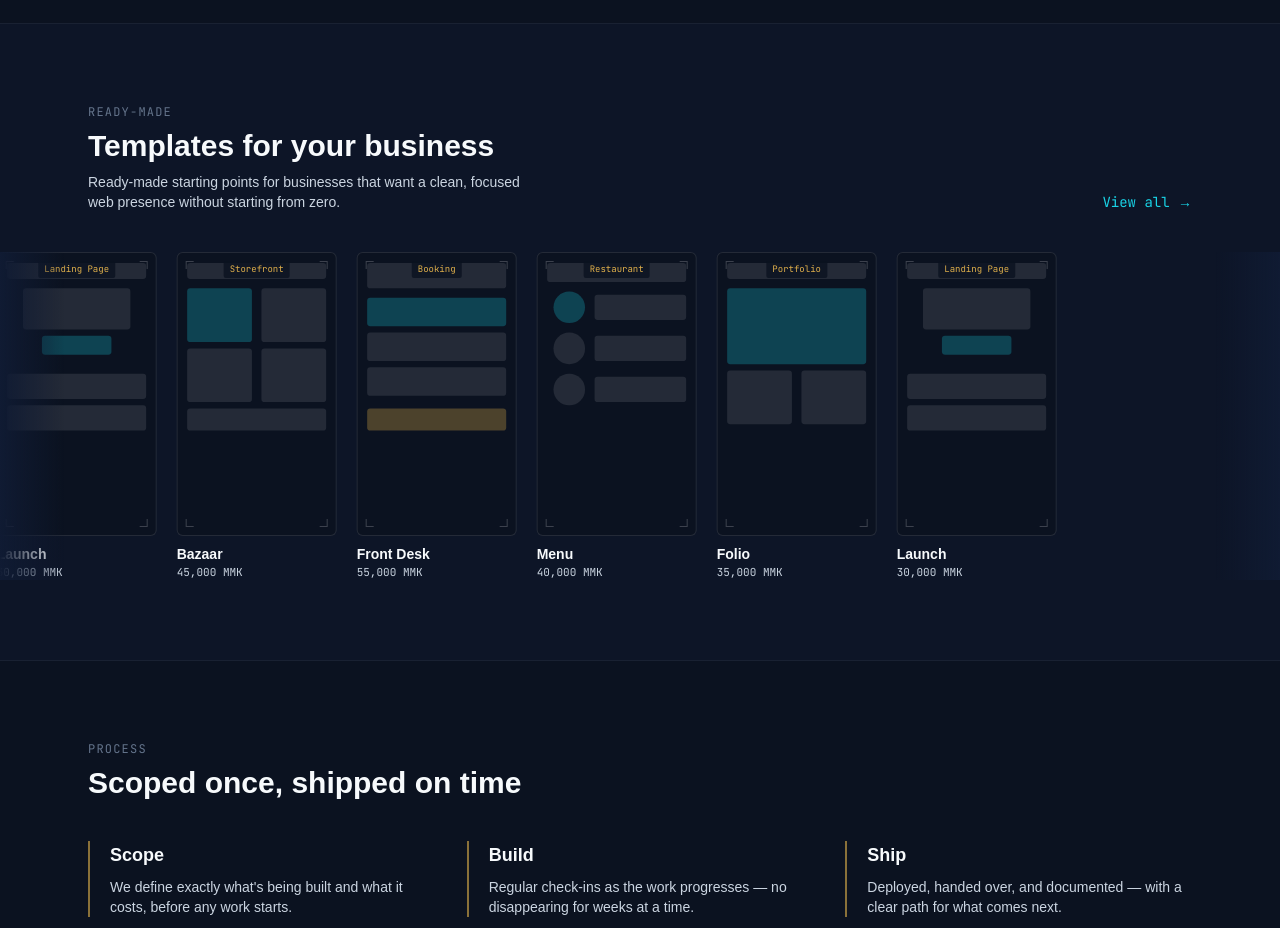
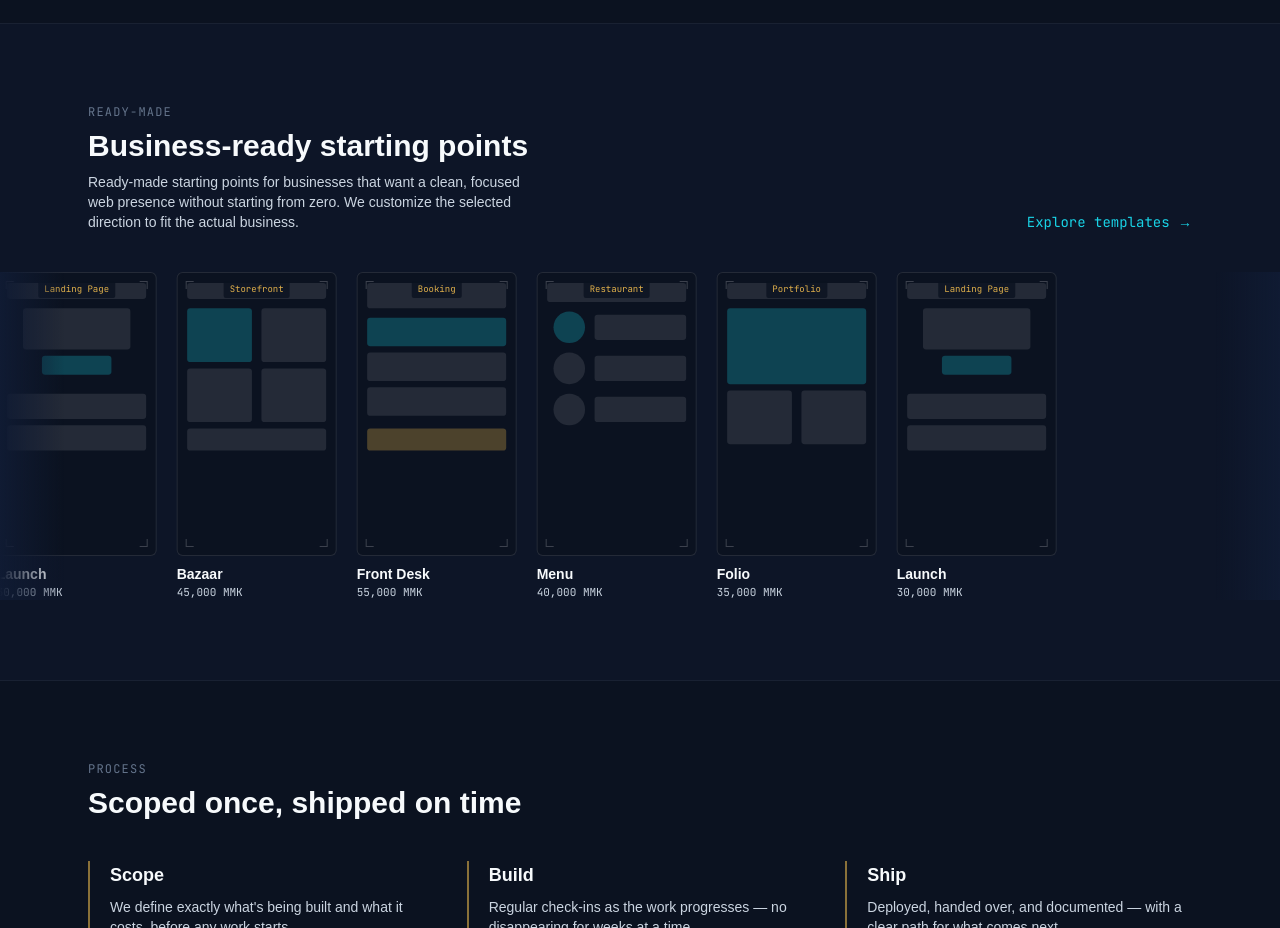
Before and after one commit to letyarworks/letyar-website, a Next.js app: page / in a window 1280 px wide. Shown: the part 1300-2228 px from the top of the page. Built offline with nearby package versions, Linux system fonts and the light colour scheme; a web font is replaced by a local one.

Commit message:
Refine template section for real client workflow

```diff
--- a/app/page.tsx
+++ b/app/page.tsx
@@ -116,15 +116,14 @@ export default function Home() {
           <div>
             <p className="font-mono text-xs uppercase tracking-widest text-slate">Ready-made</p>
             <h2 className="mt-2 font-display text-2xl font-semibold text-paper md:text-3xl">
-              Templates for your business
+              Business-ready starting points
             </h2>
             <p className="mt-2 max-w-md font-body text-sm text-mist">
-              Ready-made starting points for businesses that want a clean,
-              focused web presence without starting from zero.
+              Ready-made starting points for businesses that want a clean, focused web presence without starting from zero. We customize the selected direction to fit the actual business.
             </p>
           </div>
           <Link href="/templates" className="hidden shrink-0 font-mono text-sm text-cyan hover:text-paper md:block">
-            View all →
+            Explore templates →
           </Link>
         </div>
 
```
